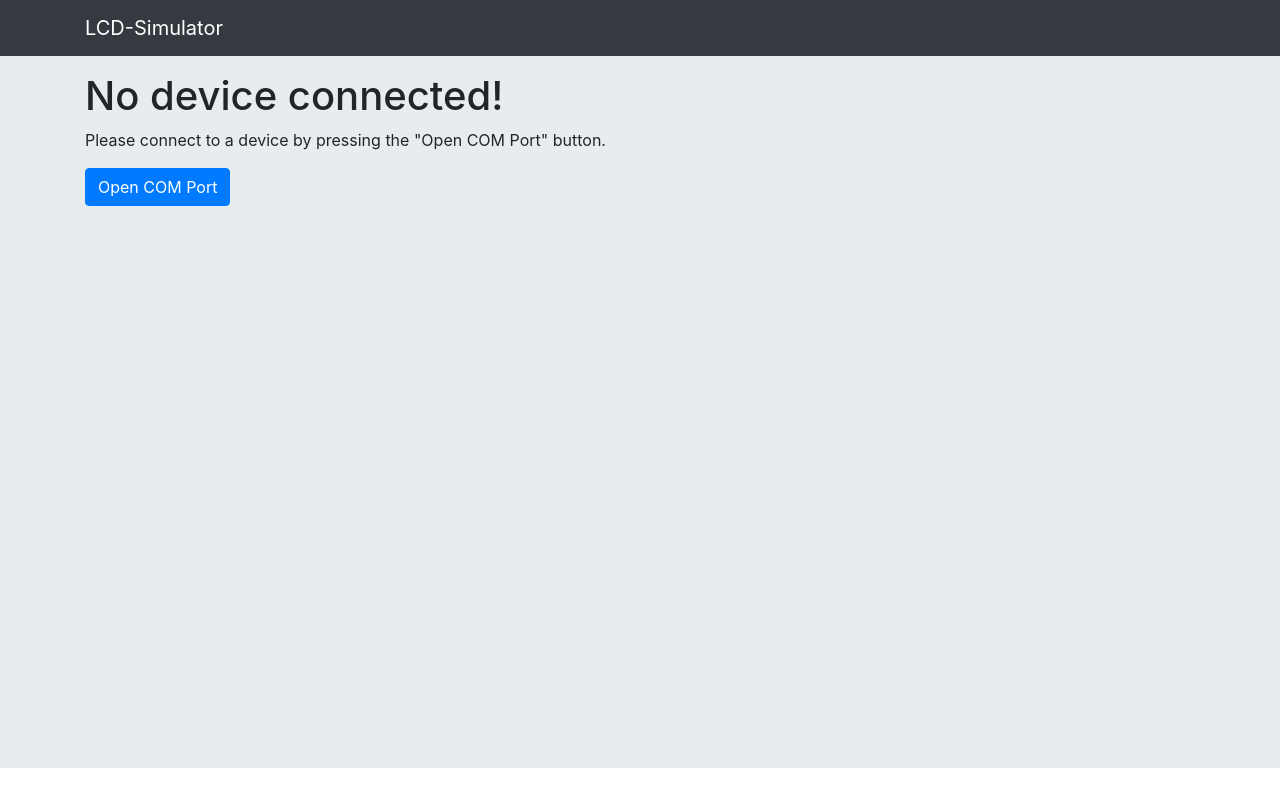
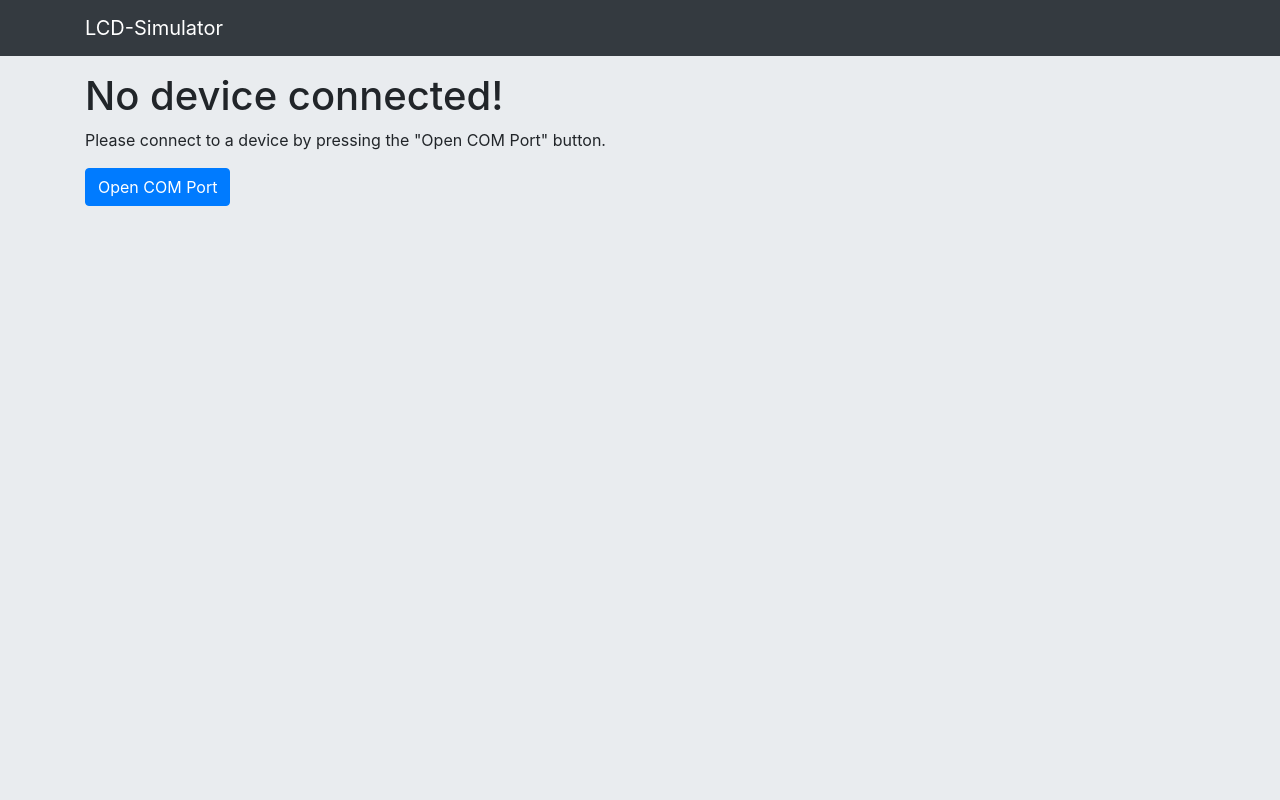
Before and after one commit to tganzhorn/lcd-simulator, a React (Create React App) app: page / in a window 1280 px wide. Built offline with nearby package versions, Linux system fonts and the light colour scheme.

Commit message:
Fixed margin in jumbotron

```diff
--- a/src/App.tsx
+++ b/src/App.tsx
@@ -114,7 +114,7 @@ function App() {
           </Navbar.Brand>
         </Container>
       </Navbar>
-      <Jumbotron fluid style={{ flex: "1 1 auto", paddingTop: 16 }}>
+      <Jumbotron fluid style={{ flex: "1 1 auto", paddingTop: 16, marginBottom: 0 }}>
         <Container>
           {
             connected ? (
```
